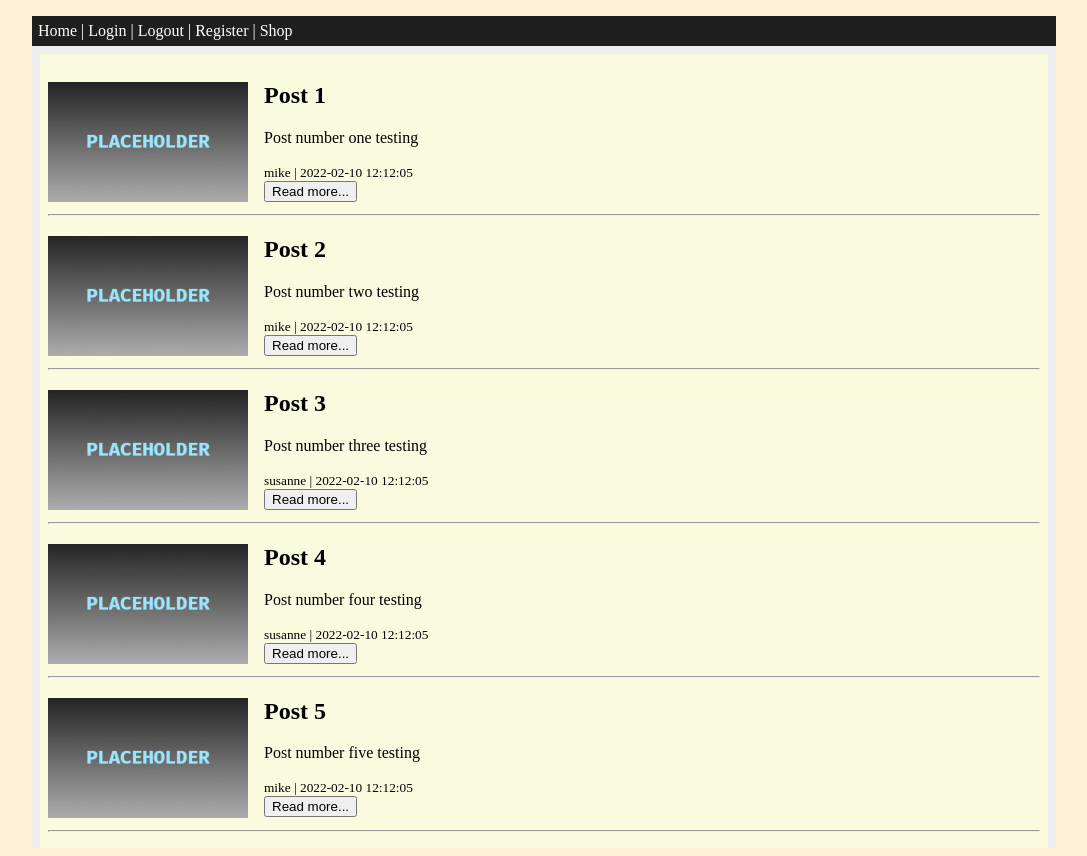
After one commit to orthub/cms-lbs4, a PHP site: page /cms/views/index.php in a window 1280 px wide. The commit adds this page. Shown: the whole page, without its empty margins (96-1183 px from the left). Run offline with PHP 8.4, Linux system fonts and the light colour scheme; data comes from the database, SQL or seed files in the repository; both versions use the stored data as it was after the commit.

Commit message:
refactor structure and database

```diff
--- /dev/null
+++ b/cms/css/style.css
@@ -0,0 +1,52 @@
+html, body {
+  margin: 8px 0px 0px 0px;
+  padding: 0;
+  background-color: #ffefd6;
+}
+
+.container {
+  background-color: #eeeeee;
+  width: 1024px;
+  max-width: 1024px;
+  margin: 0px auto;
+}
+
+.content-posts {
+  margin: 8px;
+  padding: 8px;
+  background-color: #fafade;
+}
+
+.navbar {
+  padding: 6px;
+  color: #ffffff;
+  background-color: #1f1f1f;
+}
+
+.navbar a {
+  color: #ffffff;
+  text-decoration: none;
+}
+
+.navbar a:hover {
+  color: #7d88ff;
+}
+
+.post-image {
+  max-width: 200px;
+  height: auto;
+  margin-right: 16px;
+  float: left;
+}
+
+.post-image img {
+  width: 100%;
+}
+
+.clear-float {
+  clear: left;
+}
+
+.content {
+  display: block;
+}
--- /dev/null
+++ b/cms/models/database.php
@@ -0,0 +1,14 @@
+<?php
+
+// require_once __DIR__ . '/../config/config.php';
+
+function get_cms_db()
+{
+  static $db;
+  if ($db instanceof PDO) {
+    return $db;
+  }
+  $db = new PDO('mysql:host=db;port=3306;dbname=cms_shop', 'root', 'root');
+
+  return $db;
+}
--- /dev/null
+++ b/cms/models/posts.php
@@ -0,0 +1,27 @@
+<?php
+
+require_once __DIR__ . '/database.php';
+
+function get_last_five_posts()
+{
+  $sql_five_posts = 'SELECT `posts`.`id`, `title`, SUBSTRING(`body`, 1, 50) AS `body`, `image`, `author`, `created`, `first_name`
+                    FROM `posts`
+                    JOIN `users` ON(`author` = `users`.`id`)
+                    ORDER BY `id` ASC
+                    LIMIT 5';
+  $result_five_posts = get_cms_db()->query($sql_five_posts);
+  return $result_five_posts->fetchAll();
+}
+
+function get_full_post_from_id(string $post_id)
+{
+  $sql_post_from_id = 'SELECT `posts`.`id`, `title`, `body`, `image`, `author`, `created`, `first_name`
+                      FROM `posts`
+                      JOIN `users` ON(`author` = `users`.`id`)
+                      WHERE `posts`.`id` = :postId';
+
+  $statement_post_from_id = get_cms_db()->prepare($sql_post_from_id);
+  $statement_post_from_id->execute([':postId' => $post_id]);
+  $result_post_from_id = $statement_post_from_id->fetch();
+  return $result_post_from_id;
+}
--- /dev/null
+++ b/cms/views/index.php
@@ -0,0 +1,33 @@
+<!DOCTYPE html>
+<html>
+<?php require_once __DIR__ . '/partials/head.php' ?>
+
+<body>
+  <div class="container">
+    <?php require_once __DIR__ . '/partials/navbar.php' ?>
+    <?php require_once __DIR__ . '/../models/posts.php' ?>
+    <?php $posts = get_last_five_posts()  ?>
+    <div class="content-posts">
+      <?php foreach ($posts as $post) : ?>
+      <div class="post">
+        <div class="post-image">
+          <img src="<?php echo $post['image'] ?>" alt="image for post number <?php echo $post['id'] ?>">
+        </div>
+        <div class="content">
+          <h2><?php echo $post['title'] ?></h2>
+          <p><?php echo $post['body'] ?></p>
+          <small><?php echo $post['first_name'] . ' | ' . $post['created'] ?></small>
+          <form action="/cms/views/post.php" method="GET">
+            <input type="hidden" name="post_id" value="<?php echo $post['id'] ?>">
+            <input type="submit" value="Read more...">
+          </form>
+        </div>
+        <div class="clear-float"></div>
+        <hr />
+      </div>
+      <?php endforeach ?>
+    </div>
+  </div>
+</body>
+
+</html>
--- /dev/null
+++ b/cms/views/partials/head.php
@@ -0,0 +1,5 @@
+<head>
+  <title>C M S - COMPANY</title>
+  <meta name="viewport" content="width=device-width, initial-scale=1.0">
+  <link rel="stylesheet" href="/cms/css/style.css">
+</head>
--- /dev/null
+++ b/cms/views/partials/navbar.php
@@ -0,0 +1,7 @@
+<div class="navbar">
+  <a href="/">Home | </a>
+  <a href="/cms/views/login.php">Login | </a>
+  <a href="/cms/views/logout.php">Logout | </a>
+  <a href="/cms/views/register.php">Register | </a>
+  <a href="/shop/views/index.php">Shop </a>
+</div>
--- a/index.php
+++ b/index.php
@@ -1,3 +1,2 @@
 <?php
-
-echo 'index';
+require_once __DIR__ . '/cms/views/index.php';
```
Also changed, not shown: cms/views/post.php (added, +27 -0 lines), create_sample_database/install.sql (added, +144 -0 lines), shop/views/post.php (added, +21 -0 lines), cms/controllers/posts.php (added), cms/img/default.jpg (added), cms/views/login.php (added), cms/views/register.php (added), shop/views/login.php (added), shop/views/register.php (added), shop/views/shop.php (added), 1 other file.
